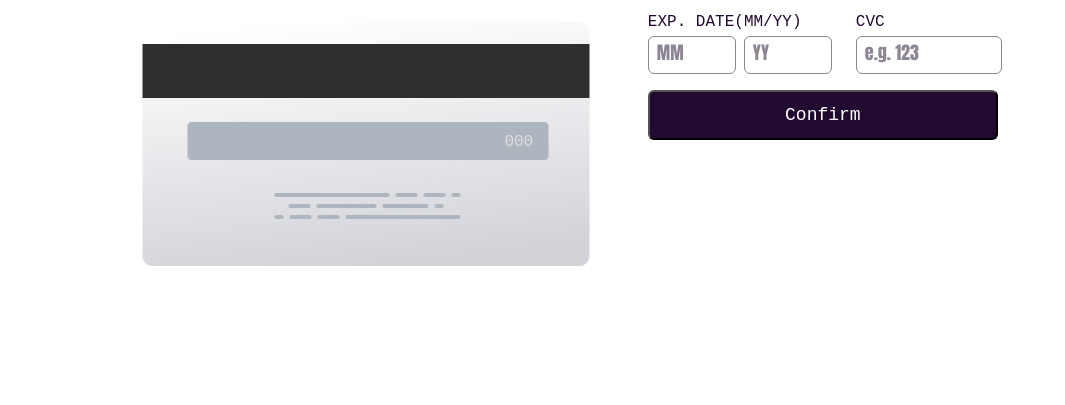
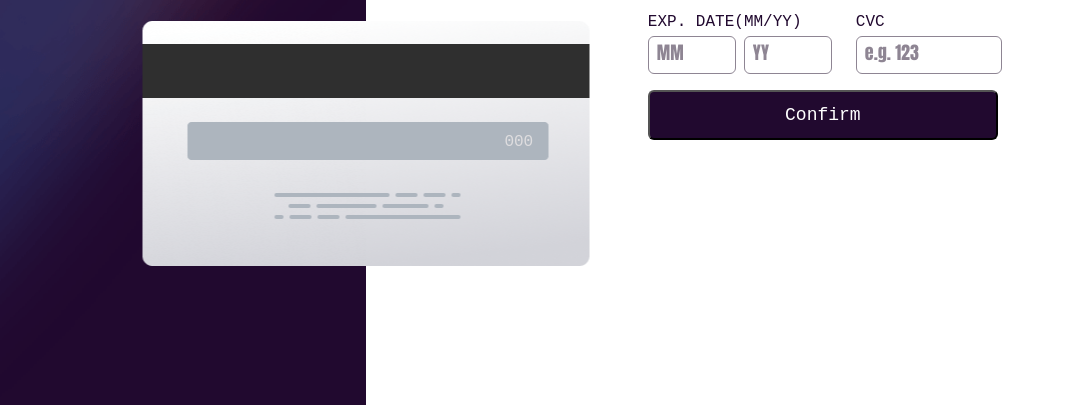
Before and after one commit to Michelegallo997/paycard, a website: page index.html in a window 1280 px wide. Shown: the part 395-800 px from the top of the page, without its empty margins (0-1065 px from the left). Drawn offline with Linux system fonts and the light colour scheme; the site is published under a folder, as on GitHub Pages, so addresses that start at the root find nothing; files whose address does not match are found by name.

Commit message:
PayCard_5

```diff
--- a/sass/pages/paycard.scss
+++ b/sass/pages/paycard.scss
@@ -5,7 +5,7 @@ main{
         .left_seccion{
             min-height: 100vh;
             width: 40%;
-            background-image: url(/images/bg-main-desktop.png);
+            background-image: url(./images/bg-main-desktop.png);
             background-position: center center;
             background-size: cover;
             background-repeat: no-repeat;
```
Also changed, not shown: css/style.css.
